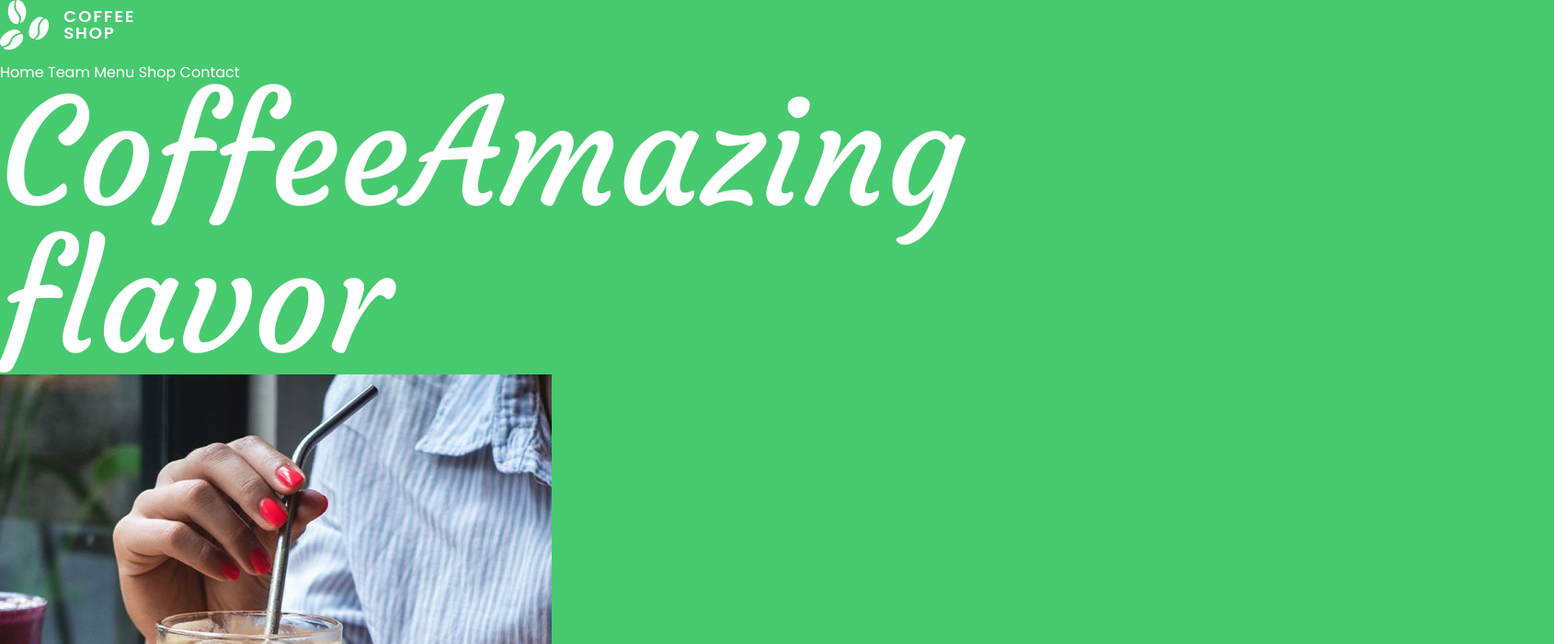
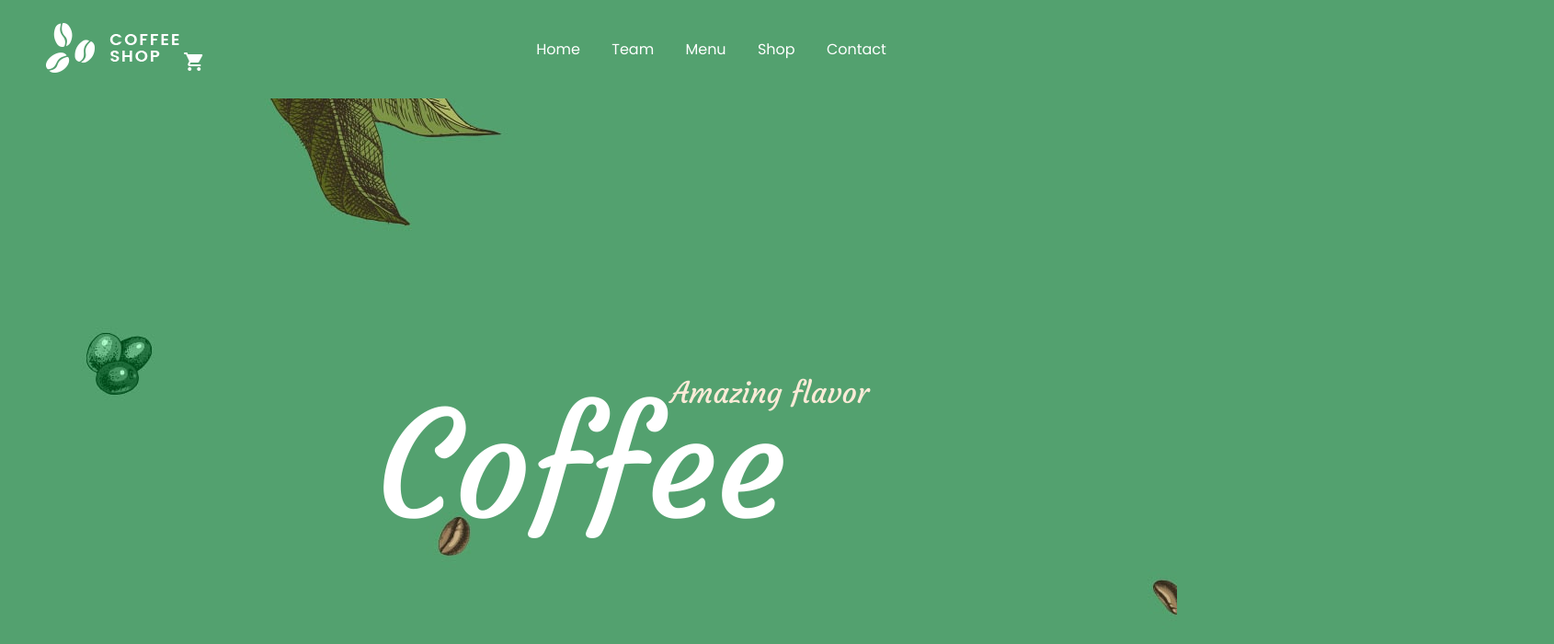
Before and after one commit to hkoziak/web_design_practice, a plain HTML site: page index.html in a window 1280 px wide. Shown: the top 700 px of the page at 92% size, 1690 px wide, since content can reach past the window. Drawn offline with nearby package versions, Linux system fonts and the light colour scheme.

Commit message:
header + section1 styling

```diff
--- a/css/style.css
+++ b/css/style.css
@@ -5,6 +5,51 @@
     text-align: left;
     text-decoration: none;
     font-family: 'Oswald', sans-serif;
+
+    display: inline-block;
+    margin: 0;
+  }
+
+  header{
+    position: relative;
+    background: transparent;
+    z-index: 10;
+
+    padding: 25px 50px 25px 50px;
+  }
+
+  #header #nav{
+    display: inline-block;
+    position: absolute;
+    z-index: 1;
+    top: 50%;
+    transform: translate(0, -50%);
+
+    margin: 0;
+    margin-left: 30%;
+  }
+
+  #header #nav a{
+    margin-right: 30px;
+
+
+  }
+
+  #header a{
+    display: inline-block;
+
+    /* How to put cart to the left ???*/
+
+    /* position: absolute;
+    z-index: 2;
+    top: 50%;
+    right: 0%;
+    transform: translate(0, -50%); */
+  }
+
+  #main{
+    height: 100vh;
+    background-image: url("../img/home-section-backgr-1.jpg");
   }
 
   h1.title {
@@ -13,6 +58,19 @@
     align-content: center;
     text-decoration: none;
     font-family: 'Courgette', cursive;
+
+    position: relative;
+    top: 50%;
+    left: 50%;
+    transform: translate(-18%, -50%);
+  }
+
+  .amazing-flavor{
+    font-size: 0.2em;
+    color: antiquewhite;
+    position: absolute;
+    top: -10%;
+    left: 25%;
   }
 
   a {
@@ -21,10 +79,15 @@
   }
 
   body {
-  	background-color: #47CA6F;
+  	background-color: #53A16F;
     font-family: 'Poppins', sans-serif;
   }
 
   h2.article_name {
       font-size: 1.5em;
     }
+
+  #about ul li{
+    display: inline-block;
+    width: 25%;
+  }
--- a/index.html
+++ b/index.html
@@ -8,12 +8,14 @@
     <link href="https://fonts.googleapis.com/css2?family=Oswald:wght@300&display=swap" rel="stylesheet">
     <link href="https://fonts.googleapis.com/css2?family=Courgette&family=Oswald:wght@300&display=swap" rel="stylesheet">
     <link href="https://fonts.googleapis.com/css2?family=Poppins&display=swap" rel="stylesheet">
+    <link href="https://fonts.googleapis.com/icon?family=Material+Icons"
+      rel="stylesheet">
     <title>CoffeeShop</title>
 </head>
 <body class="background-color">
-    <header>
+    <header id="header">
         <h1 class="logo" ><a href="#"><img src="img/logo.png" alt="Coffee Shop"></a></h1>
-        <nav>
+        <nav id="nav">
             <!-- TODO: how to place buttons on right places -->
             <a href="#">Home</a>
             <a href="#">Team</a>
@@ -21,11 +23,15 @@
             <a href="#">Shop</a>
             <a href="#">Contact</a>
         </nav>
-        <a><i></i></a>
+        <a>
+            <i class="material-icons">
+            shopping_cart
+            </i>
+        </a>
     </header>
     <main>
         <section id="main">
-            <h1 class="title">Coffee<span>Amazing flavor</span></h1>
+            <h1 class="title">Coffee<span class="amazing-flavor">Amazing flavor</span></h1>
         </section>
         <section id="about">
         	<ul>
```
